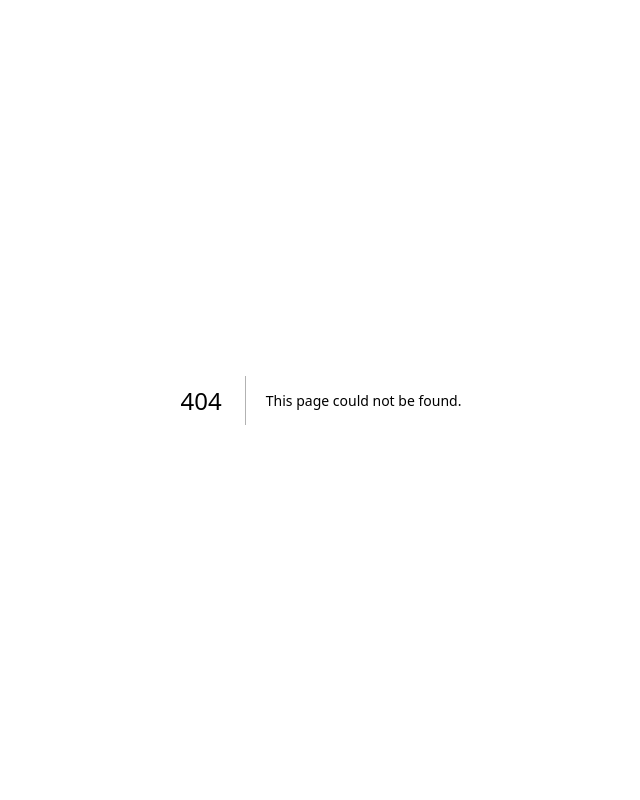
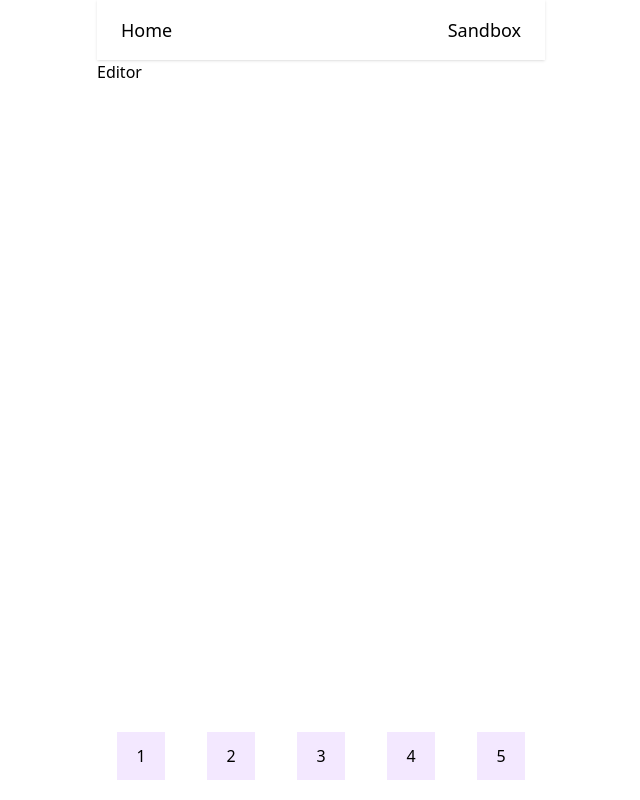
Before and after one commit to lvidal1/react-card-generator, a Next.js app: page /sandbox in a window 1280 px wide. Before the commit this address had no page. Shown: the whole page, without its empty margins (319-959 px from the left). Built offline with nearby package versions, Linux system fonts and the light colour scheme.

Commit message:
[UI] Add toolbar comp & update layout

```diff
--- /dev/null
+++ b/components/Footer.js
@@ -0,0 +1,7 @@
+import React from "react";
+
+const Footer = ({ children }) => {
+    return <div>{children}</div>;
+}
+
+export default Footer;
--- a/components/Layout.js
+++ b/components/Layout.js
@@ -10,9 +10,9 @@ const Layout = ({ children }) => {
             <meta name="description" content="Card generator" />
             <link rel="icon" href="/favicon.ico" />
         </Head>
-        <div className="max-w-md mx-auto">
+        <div className="max-w-md mx-auto min-h-screen flex flex-col">
             <Header />
-            <main>
+            <main className="flex-1 flex">
                 {children}
             </main>
         </div>
--- /dev/null
+++ b/components/Toolbar.js
@@ -0,0 +1,23 @@
+import React from "react";
+
+const Toolbar = () => {
+    return <div className="w-full flex justify-between p-5">
+        <div className="w-12 h-12 flex justify-center items-center bg-purple-100">
+            <a href="#">1</a>
+        </div>
+        <div className="w-12 h-12 flex justify-center items-center bg-purple-100">
+            <a href="#">2</a>
+        </div>
+        <div className="w-12 h-12 flex justify-center items-center bg-purple-100">
+            <a href="#">3</a>
+        </div>
+        <div className="w-12 h-12 flex justify-center items-center bg-purple-100">
+            <a href="#">4</a>
+        </div>
+        <div className="w-12 h-12 flex justify-center items-center bg-purple-100">
+            <a href="#">5</a>
+        </div>
+    </div>;
+}
+
+export default Toolbar;
--- /dev/null
+++ b/pages/sandbox.js
@@ -0,0 +1,17 @@
+import React from 'react'
+
+import Layout from '@components/Layout'
+import Toolbar from '@components/Toolbar'
+
+export default function Sandbox() {
+    return (
+        <Layout>
+            <div className='flex flex-col flex-grow self-stretch'>
+                <div className='flex-1'>
+                    Editor
+                </div>
+                <Toolbar />
+            </div>
+        </Layout>
+    )
+}
```
